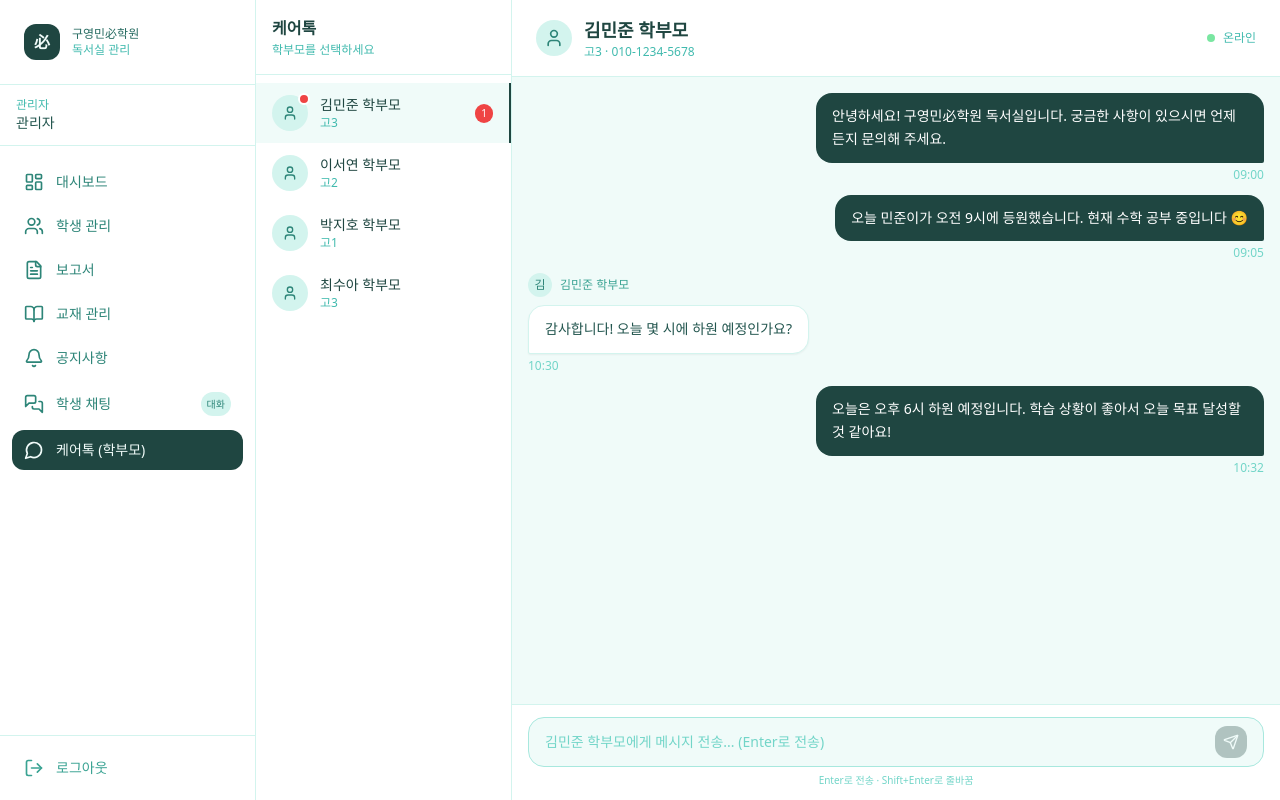
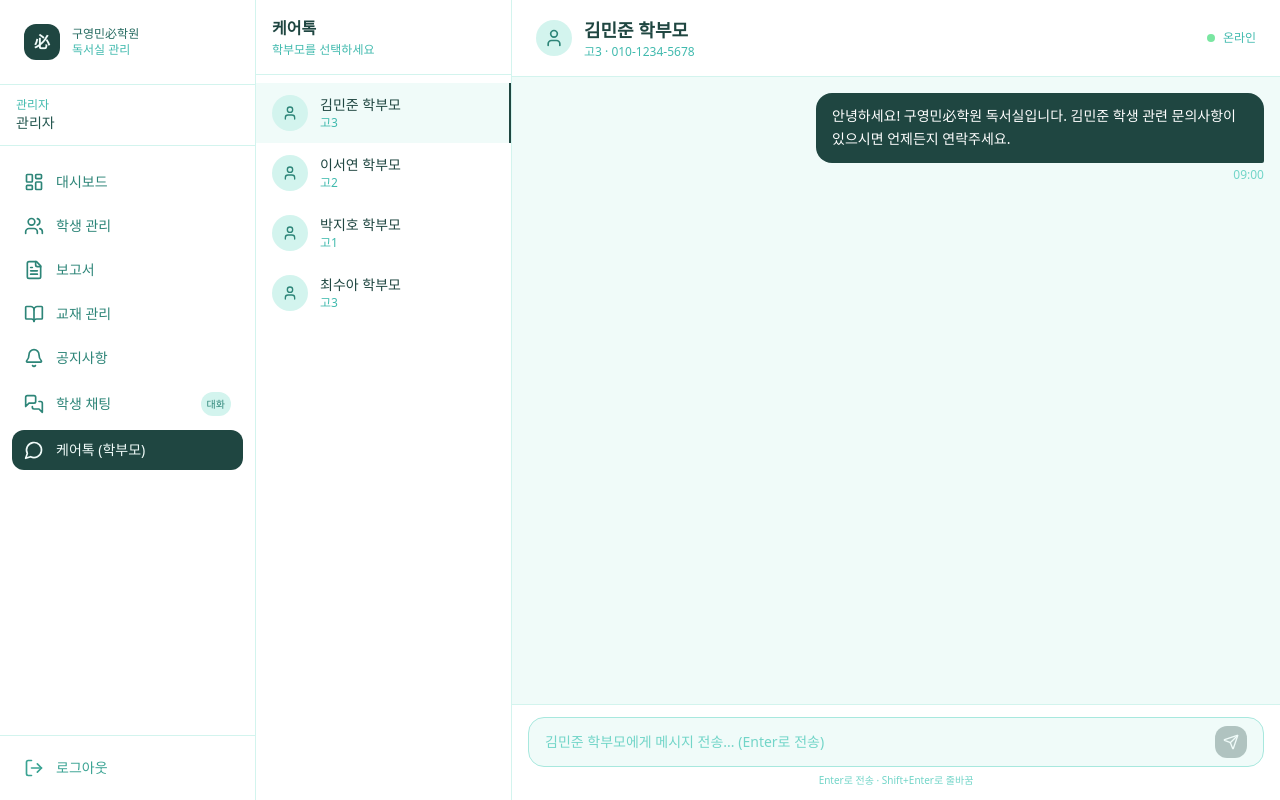
Before and after one commit to Koooyoungmin/koosca, a Next.js app: page /admin/caretalk in a window 1280 px wide. Built offline with nearby package versions, Linux system fonts and the light colour scheme.

Commit message:
fix: 케어톡 학부모별 독립 채팅방 분리 (storage key 분리)

```diff
--- a/app/admin/caretalk/page.tsx
+++ b/app/admin/caretalk/page.tsx
@@ -11,9 +11,11 @@ interface Message {
   timestamp: number;
 }
 
-const STORAGE_KEY = "koosca-caretalk-messages";
+// 학부모별 독립 storage key 생성
+function getStorageKey(parentId: string) {
+  return `koosca-caretalk-${parentId}`;
+}
 
-// 데모용 학부모 목록
 const DEMO_PARENTS = [
   { id: "p1", name: "김민준 학부모", childName: "김민준", grade: "고3", phone: "010-1234-5678" },
   { id: "p2", name: "이서연 학부모", childName: "이서연", grade: "고2", phone: "010-2345-6789" },
@@ -21,57 +23,50 @@ const DEMO_PARENTS = [
   { id: "p4", name: "최수아 학부모", childName: "최수아", grade: "고3", phone: "010-4567-8901" },
 ];
 
-const INITIAL_MESSAGES: Message[] = [
+// 학부모별 초기 메시지 (각각 다른 내용)
+function getInitialMessages(parentId: string, childName: string): Message[] {
+  return [
     {
-    id: "1",
+      id: `${parentId}-init-1`,
       sender: "admin",
-    text: "안녕하세요! 구영민必학원 독서실입니다. 궁금한 사항이 있으시면 언제든지 문의해 주세요.",
+      text: `안녕하세요! 구영민必학원 독서실입니다. ${childName} 학생 관련 문의사항이 있으시면 언제든지 연락주세요.`,
       time: "09:00",
       timestamp: Date.now() - 7200000,
     },
-  {
-    id: "2",
-    sender: "admin",
-    text: "오늘 민준이가 오전 9시에 등원했습니다. 현재 수학 공부 중입니다 😊",
-    time: "09:05",
-    timestamp: Date.now() - 7100000,
-  },
-  {
-    id: "3",
-    sender: "parent",
-    text: "감사합니다! 오늘 몇 시에 하원 예정인가요?",
-    time: "10:30",
-    timestamp: Date.now() - 3600000,
-  },
-  {
-    id: "4",
-    sender: "admin",
-    text: "오늘은 오후 6시 하원 예정입니다. 학습 상황이 좋아서 오늘 목표 달성할 것 같아요!",
-    time: "10:32",
-    timestamp: Date.now() - 3500000,
-  },
   ];
+}
 
 export default function AdminCaretalkPage() {
   const [selectedParent, setSelectedParent] = useState(DEMO_PARENTS[0]);
   const [messages, setMessages] = useState<Message[]>([]);
   const [input, setInput] = useState("");
   const bottomRef = useRef<HTMLDivElement>(null);
+  const intervalRef = useRef<ReturnType<typeof setInterval> | null>(null);
 
-  // localStorage에서 메시지 불러오기 (폴링으로 학부모 메시지 실시간 반영)
+  // 선택된 학부모가 바뀔 때마다 해당 학부모의 채팅 불러오기
   useEffect(() => {
+    const key = getStorageKey(selectedParent.id);
+
     const load = () => {
-      const stored = localStorage.getItem(STORAGE_KEY);
+      const stored = localStorage.getItem(key);
       if (stored) {
         setMessages(JSON.parse(stored));
       } else {
-        localStorage.setItem(STORAGE_KEY, JSON.stringify(INITIAL_MESSAGES));
-        setMessages(INITIAL_MESSAGES);
+        const initial = getInitialMessages(selectedParent.id, selectedParent.childName);
+        localStorage.setItem(key, JSON.stringify(initial));
+        setMessages(initial);
       }
     };
+
     load();
-    const interval = setInterval(load, 2000);
-    return () => clearInterval(interval);
+
+    // 이전 인터벌 정리 후 새 인터벌 등록 (2초마다 학부모 측 메시지 동기화)
+    if (intervalRef.current) clearInterval(intervalRef.current);
+    intervalRef.current = setInterval(load, 2000);
+
+    return () => {
+      if (intervalRef.current) clearInterval(intervalRef.current);
+    };
   }, [selectedParent]);
 
   useEffect(() => {
@@ -80,6 +75,7 @@ export default function AdminCaretalkPage() {
 
   function sendMessage() {
     if (!input.trim()) return;
+    const key = getStorageKey(selectedParent.id);
     const now = new Date().toLocaleTimeString("ko-KR", { hour: "2-digit", minute: "2-digit" });
     const newMsg: Message = {
       id: Date.now().toString(),
@@ -90,7 +86,7 @@ export default function AdminCaretalkPage() {
     };
     const updated = [...messages, newMsg];
     setMessages(updated);
-    localStorage.setItem(STORAGE_KEY, JSON.stringify(updated));
+    localStorage.setItem(key, JSON.stringify(updated));
     setInput("");
   }
 
@@ -101,7 +97,14 @@ export default function AdminCaretalkPage() {
     }
   }
 
-  const unreadCount = messages.filter((m) => m.sender === "parent").length;
+  // 각 학부모별 미읽은 메시지 수 계산
+  function getUnreadCount(parentId: string) {
+    const key = getStorageKey(parentId);
+    const stored = localStorage.getItem(key);
+    if (!stored) return 0;
+    const msgs: Message[] = JSON.parse(stored);
+    return msgs.filter((m) => m.sender === "parent").length;
+  }
 
   return (
     <div className="flex h-screen max-h-screen bg-brand-50">
@@ -114,7 +117,7 @@ export default function AdminCaretalkPage() {
         <div className="flex-1 overflow-y-auto py-2">
           {DEMO_PARENTS.map((parent) => {
             const isSelected = selectedParent.id === parent.id;
-            const hasUnread = parent.id === "p1" && unreadCount > 0;
+            const unread = getUnreadCount(parent.id);
             return (
               <button
                 key={parent.id}
@@ -129,7 +132,7 @@ export default function AdminCaretalkPage() {
                   <div className="grid h-9 w-9 place-items-center rounded-full bg-brand-100">
                     <User className="w-4 h-4 text-brand-600" />
                   </div>
-                  {hasUnread && (
+                  {unread > 0 && (
                     <span className="absolute -top-0.5 -right-0.5 h-3 w-3 rounded-full bg-red-500 border-2 border-white" />
                   )}
                 </div>
@@ -139,9 +142,9 @@ export default function AdminCaretalkPage() {
                   </p>
                   <p className="text-xs text-brand-400">{parent.grade}</p>
                 </div>
-                {hasUnread && (
+                {unread > 0 && (
                   <span className="text-[10px] bg-red-500 text-white rounded-full px-1.5 py-0.5 flex-shrink-0">
-                    {unreadCount}
+                    {unread}
                   </span>
                 )}
               </button>
--- a/app/parent/caretalk/page.tsx
+++ b/app/parent/caretalk/page.tsx
@@ -11,57 +11,62 @@ interface Message {
   timestamp: number;
 }
 
-const STORAGE_KEY = "koosca-caretalk-messages";
+// 학부모 측에서는 자신의 고정 ID를 사용 (데모: p1)
+// 실제 서비스에서는 로그인한 사용자 ID를 사용
+const MY_PARENT_ID = "p1";
+const STORAGE_KEY = `koosca-caretalk-${MY_PARENT_ID}`;
 
-const INITIAL: Message[] = [
+function getInitialMessages(): Message[] {
+  return [
     {
-    id: "1",
+      id: "p1-init-1",
       sender: "admin",
-    text: "안녕하세요! 구영민必학원 독서실입니다. 궁금한 사항이 있으시면 언제든지 문의해 주세요.",
+      text: "안녕하세요! 구영민必학원 독서실입니다. 김민준 학생 관련 문의사항이 있으시면 언제든지 연락주세요.",
       time: "09:00",
       timestamp: Date.now() - 7200000,
     },
     {
-    id: "2",
+      id: "p1-init-2",
       sender: "admin",
       text: "오늘 민준이가 오전 9시에 등원했습니다. 현재 수학 공부 중입니다 😊",
       time: "09:05",
       timestamp: Date.now() - 7100000,
     },
     {
-    id: "3",
+      id: "p1-init-3",
       sender: "parent",
       text: "감사합니다! 오늘 몇 시에 하원 예정인가요?",
       time: "10:30",
       timestamp: Date.now() - 3600000,
     },
     {
-    id: "4",
+      id: "p1-init-4",
       sender: "admin",
       text: "오늘은 오후 6시 하원 예정입니다. 학습 상황이 좋아서 오늘 목표 달성할 것 같아요!",
       time: "10:32",
       timestamp: Date.now() - 3500000,
     },
   ];
+}
 
 export default function CaretalkPage() {
   const [messages, setMessages] = useState<Message[]>([]);
   const [input, setInput] = useState("");
   const bottomRef = useRef<HTMLDivElement>(null);
 
-  // localStorage에서 메시지 불러오기 (폴링으로 관리자 메시지 실시간 반영)
+  // 내 채팅방(p1)만 불러오기 - 2초마다 관리자 답변 동기화
   useEffect(() => {
     const load = () => {
       const stored = localStorage.getItem(STORAGE_KEY);
       if (stored) {
         setMessages(JSON.parse(stored));
       } else {
-        localStorage.setItem(STORAGE_KEY, JSON.stringify(INITIAL));
-        setMessages(INITIAL);
+        const initial = getInitialMessages();
+        localStorage.setItem(STORAGE_KEY, JSON.stringify(initial));
+        setMessages(initial);
       }
     };
     load();
-    // 2초마다 관리자 답변 확인 (데모 실시간 연동)
     const interval = setInterval(load, 2000);
     return () => clearInterval(interval);
   }, []);
```
Lines whose indentation alone changed are shown as unchanged.
